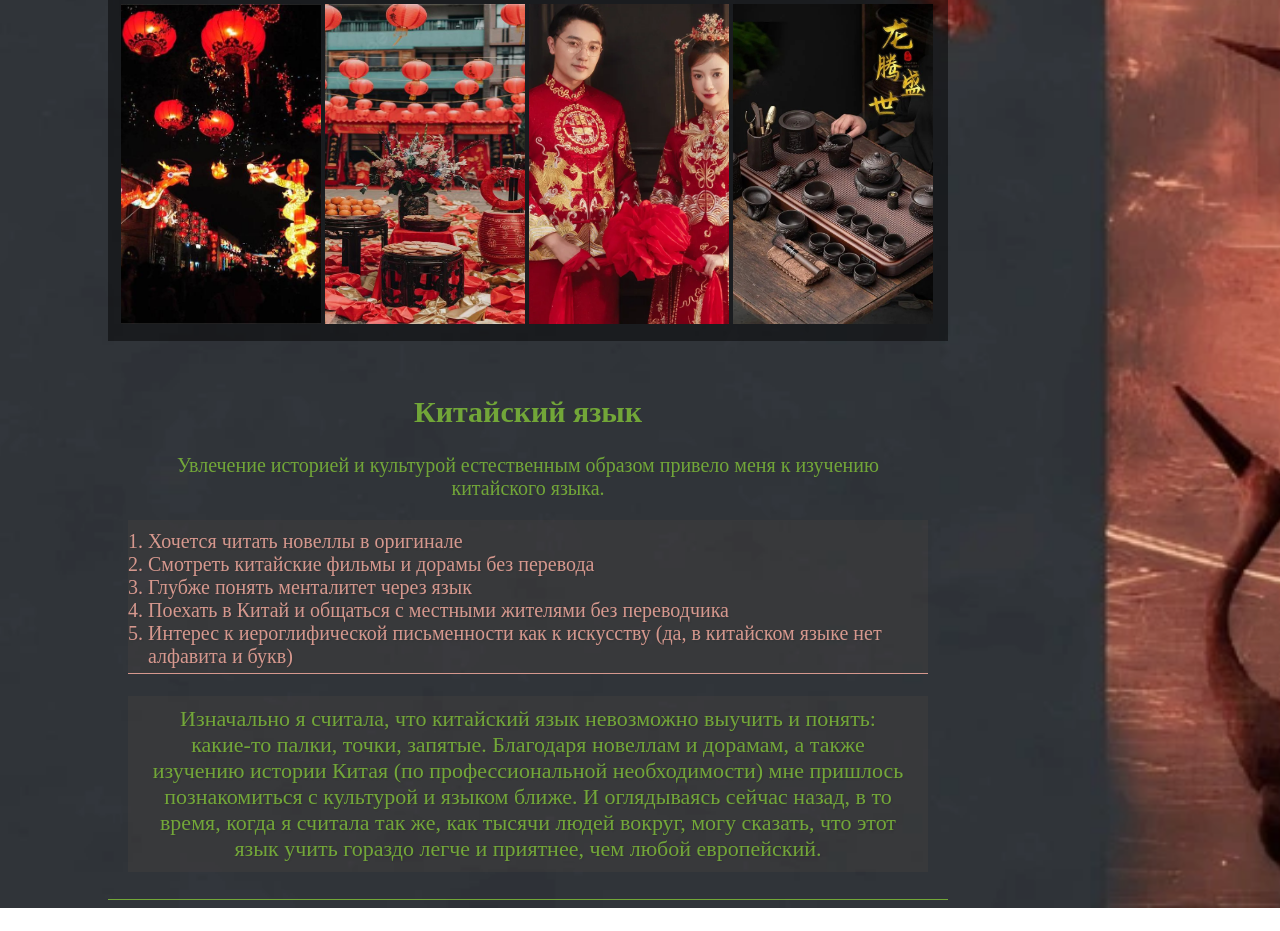
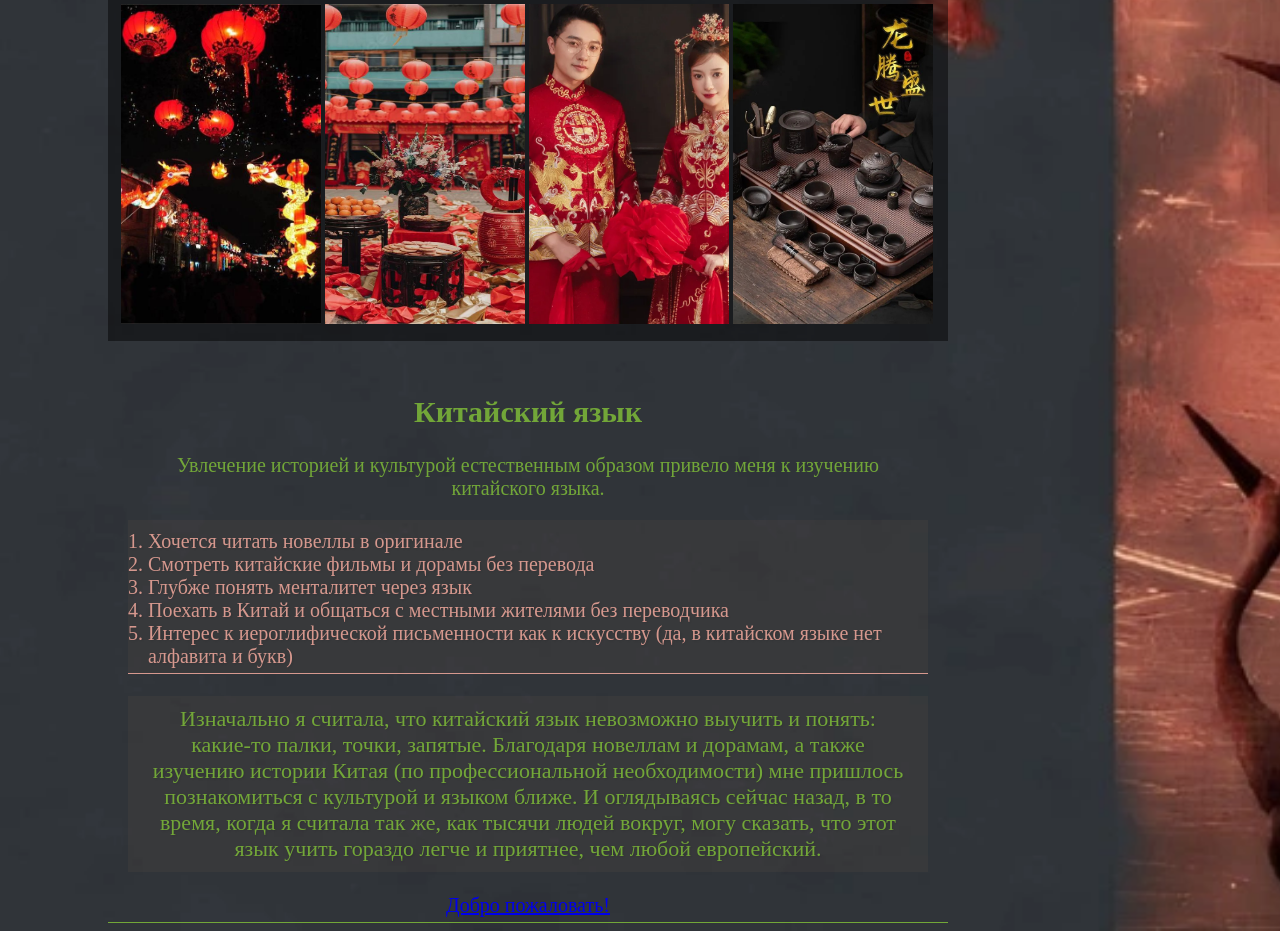
Before and after one commit to bessour/my-china-hobby, a plain HTML site: page index.html in a window 1280 px wide. Shown: the part 2101-3032 px from the top of the page. Before the commit the page ends 3009 px from the top, so only its background shows below. Drawn offline with Linux system fonts and the light colour scheme.

Commit message:
index.html

```diff
--- a/index.html
+++ b/index.html
@@ -96,9 +96,8 @@
             когда я считала так же, как тысячи людей вокруг, могу сказать, что этот язык
             учить гораздо легче и приятнее, чем любой европейский.
         </p>
-        <a href="https://bessour.github.io/my-china-hobby/">
+        <a href="https://bessour.github.io/my-china-hobby/"> Добро пожаловать! </a>
     </div>
 </body>
 
-
 </html>
```
